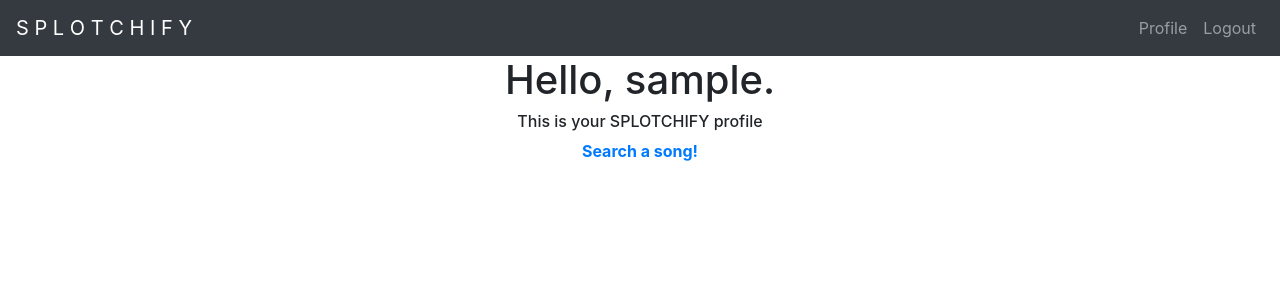
After one commit to priyanka-kishore/SPLOTCHIFY, a Flask app: page /profile in a window 1280 px wide. The commit adds this page. Shown: the top 300 px of the page. Run offline with Flask 2, Linux system fonts and the light colour scheme; the visitor is signed in with stand-in values (Sample User, id 1); some libraries are stand-ins or nearby versions.

Commit message:
add profile page

```diff
--- a/flask_app/templates/header.html
+++ b/flask_app/templates/header.html
@@ -1,7 +1,7 @@
 {% extends "base.html" %}
 {% block header %}
 <nav class="navbar navbar-expand-lg navbar-dark bg-dark">
-    <a class="navbar-brand" href="{{ url_for('users.login') }}">S P L O T C H I F Y</a>
+    <a class="navbar-brand" href="{{ url_for('songs.index') }}">S P L O T C H I F Y</a>
     <button class="navbar-toggler" type="button" data-toggle="collapse" data-target="#navbarCollapse"
         aria-controls="navbarSupportedContent" aria-expanded="false" aria-label="Toggle navigation">
         <span class="navbar-toggler-icon"></span>
@@ -10,13 +10,11 @@
     <div class="collapse navbar-collapse" id="navbarCollapse">
         <ul class="navbar-nav ml-auto">
             {% if current_user.is_authenticated %}
-                {# --
                 <li class="nav-item">
-                    <a class="nav-link" href="{{ url_for('users.register') }}">
-                        Account
+                    <a class="nav-link" href="{{ url_for('users.profile') }}">
+                        Profile
                     </a>
                 </li>
-                -- #}
                 <li class="nav-item">
                     <a class="nav-link" href="{{ url_for('users.logout') }}">
                         Logout
--- /dev/null
+++ b/flask_app/templates/profile.html
@@ -0,0 +1,20 @@
+{% extends "header.html" %}
+{% block content %}
+
+<div class="row">
+    <div class="col" style="text-align: center;">
+        <h1>
+            Hello, {{username}}.
+        </h1>
+        <h6>
+            This is your SPLOTCHIFY profile
+        </h6>
+        <b>
+            <a href="{{ url_for('songs.index') }}">
+                Search a song!
+            </a>
+        </b>
+    </div>
+</div>
+
+{% endblock %}
--- a/flask_app/templates/query.html
+++ b/flask_app/templates/query.html
@@ -17,6 +17,7 @@
     <div class="media">
         <div class="media-body">
         <h5 class="mt-0">
+            {# TODO : redirect to song info (comments, rating you gave it) #}
             <a href="{{ url_for('songs.index') }}">{{ result.title }}</a> by {{ result.artist }}
         </h5>
         </div>
--- a/flask_app/users/routes.py
+++ b/flask_app/users/routes.py
@@ -57,6 +57,10 @@ def logout():
     print("~ ~ ~ USER LOGOUT SUCCESS")
     return redirect(url_for("users.login"))
 
+@users.route("/profile", methods=["GET"])
+@login_required
+def profile():
+    return render_template("profile.html", username=current_user.username)
 
 # @users.route("/account", methods=["GET", "POST"])
 # @login_required
```
